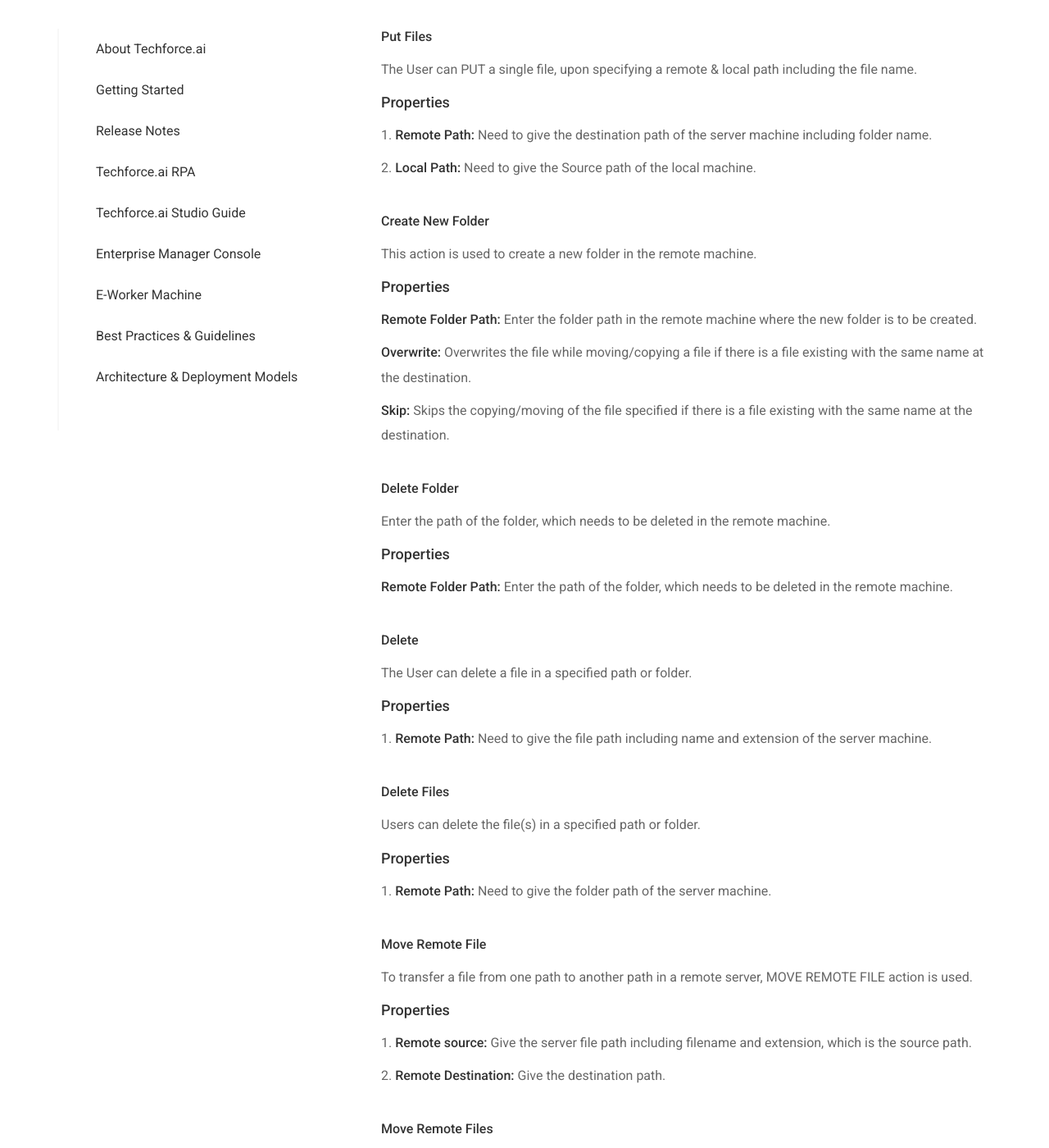
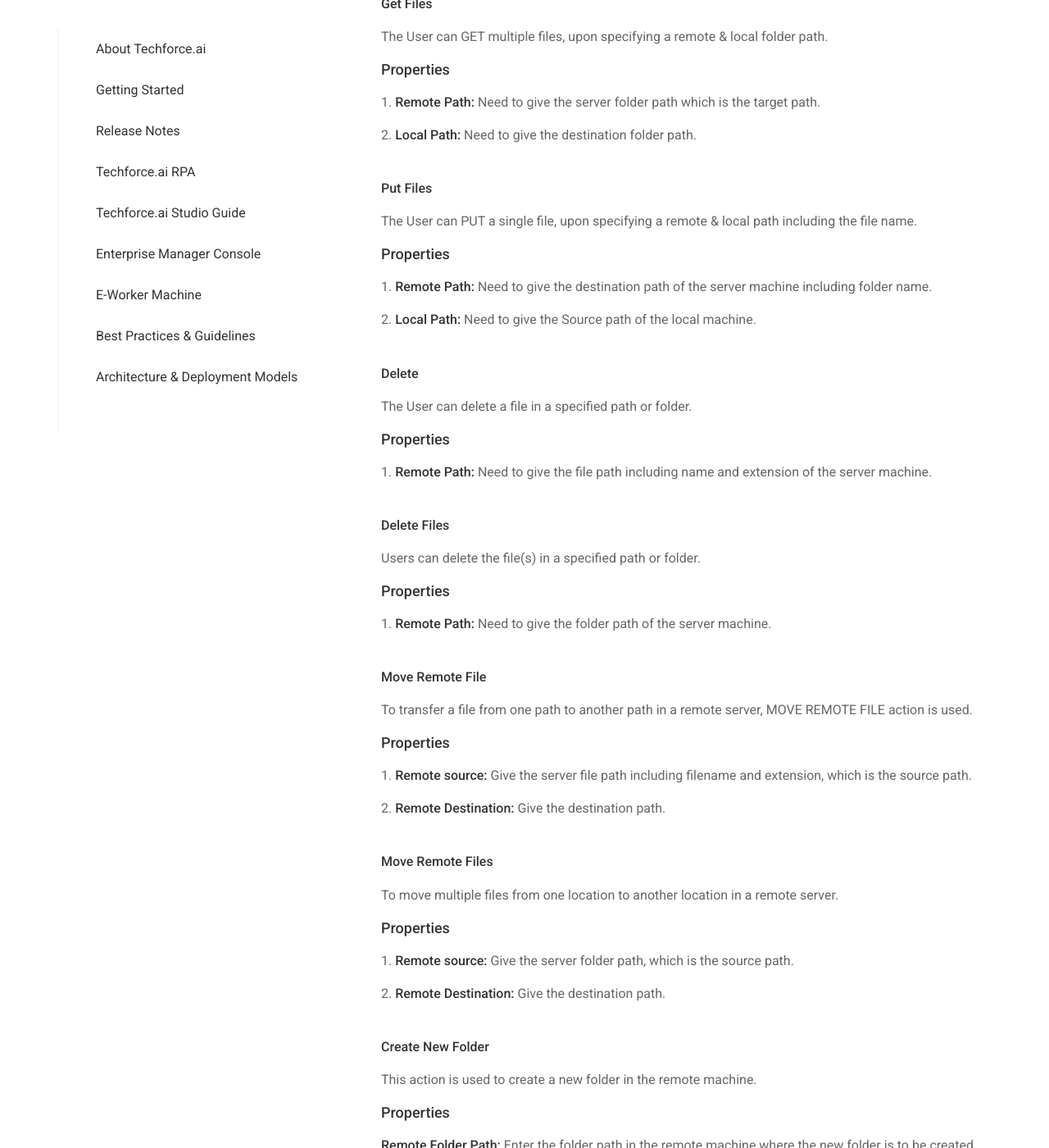
Before and after one commit to digitamizers/Documentation, a Jekyll site: the page built from index.md, in a window 1280 px wide and 1400 px high, scrolled down 66700 px. Shown: the whole window at 82% size. Built offline with Jekyll 4.4.1, drawn with Linux system fonts in a browser that asks for light colours; some of the changed text lies outside the part shown.

Commit message:
data changes in doc

```diff
--- a/_layouts/default.html
+++ b/_layouts/default.html
@@ -633,6 +633,7 @@
                                                         <li style="margin-left:20px;"><a class="child 2" href="#Clipboard"><span class="numbers"></span> <span style="margin-left:15px;">Clipboard</span></a></li>
                                                         <li style="margin-left:20px;"><a class="child 2" href="#GetSecret"><span class="numbers"></span> <span style="margin-left:15px;">Get Secret</span></a></li>
                                                         <li style="margin-left:20px;"><a class="child 2" href="#GetCredentials"><span class="numbers"></span> <span style="margin-left:15px;">Get Credentials</span></a></li>
+                                                        <li style="margin-left:20px;"><a class="child 2" href="#GetParameters"><span class="numbers"></span> <span style="margin-left:15px;">Get Parameters</span></a></li>
                                                         <li style="margin-left:20px;"><a class="child 2" href="#Read2"><span class="numbers"></span> <span style="margin-left:15px;">Read</span></a></li>
                                                         <li style="margin-left:20px;"><a class="child 2" href="#Wait"><span class="numbers"></span> <span style="margin-left:15px;">Wait</span></a></li>
                                                         <li style="margin-left:20px;"><a class="child 2" href="#HTTPAPI"><span class="numbers"></span> <span style="margin-left:25px;">HTTP API</span></a></li>
@@ -714,12 +715,12 @@
                                                       <li style="margin-left:20px;"><a class="child 2" href="#PutFile"><span class="numbers"></span> <span style="margin-left:35px;">Put File</span></a></li>
                                                       <li style="margin-left:20px;"><a class="child 2" href="#GetFiles"><span class="numbers"></span> <span style="margin-left:35px;">Get Files</span></a></li>
                                                       <li style="margin-left:20px;"><a class="child 2" href="#PutFiles"><span class="numbers"></span> <span style="margin-left:35px;">Put Files</span></a></li>
-                                                      <li style="margin-left:20px;"><a class="child 2" href="#CreateNewFolder"><span class="numbers"></span> <span style="margin-left:35px;">Create New Folder</span></a></li>
-                                                      <li style="margin-left:20px;"><a class="child 2" href="#DeleteFolder"><span class="numbers"></span> <span style="margin-left:35px;">Delete Folder</span></a></li>
                                                       <li style="margin-left:20px;"><a class="child 2" href="#Delete"><span class="numbers"></span> <span style="margin-left:35px;">Delete</span></a></li>
                                                       <li style="margin-left:20px;"><a class="child 2" href="#DeleteFiles"><span class="numbers"></span> <span style="margin-left:35px;">Delete Files</span></a></li>
                                                       <li style="margin-left:20px;"><a class="child 2" href="#MoveRemoteFile"><span class="numbers"></span> <span style="margin-left:35px;">Move Remote File</span></a></li>
                                                       <li style="margin-left:20px;"><a class="child 2" href="#MoveRemoteFiles"><span class="numbers"></span> <span style="margin-left:35px;">Move Remote Files</span></a></li>
+                                                      <li style="margin-left:20px;"><a class="child 2" href="#CreateNewFolder"><span class="numbers"></span> <span style="margin-left:35px;">Create New Folder</span></a></li>
+                                                      <li style="margin-left:20px;"><a class="child 2" href="#DeleteFolder"><span class="numbers"></span> <span style="margin-left:35px;">Delete Folder</span></a></li>
                                                       </ul>
                                                      </li>
 
@@ -1632,6 +1633,13 @@
                         </ol>
                         </div>
 
+                        <div id="GetParameters"  class="page-section">
+                          <h5 class="purple"> Get Parameters</h5>
+                          <P>Gets Parameters from the encoded string, decodes the data, and stores it into the specified variable.</p>
+                          <h5>Properties</h5>
+                          <p><span class="numbers">1.</span><strong> Variable to capture Decoded Variable:</strong> Pass the variable created to store the parameter’s data.</p>
+                        </div>
+
 
                         <div id="Read2"  class="page-section">
                           <h5 class="purple"> Read</h5>
@@ -2165,6 +2173,36 @@
 
               </div>
 
+              <div id="Delete"  class="page-section">
+                <h5 class="purple"> Delete</h5>
+                <p>The User can delete a file in a specified path or folder.</p>
+                <h6>Properties</h6>
+                <p><span class="numbers">1.</span><strong> Remote Path: </strong>Need to give the file path including name and extension of the server machine. </p>
+              </div>
+
+              <div id="DeleteFiles"  class="page-section">
+                <h5 class="purple"> Delete Files</h5>
+                <p>Users can delete the file(s) in a specified path or folder.</p>
+                <h6>Properties</h6>
+                <p><span class="numbers">1.</span><strong> Remote Path: </strong>Need to give the folder path of the server machine.</p>
+              </div>
+
+              <div id="MoveRemoteFile"  class="page-section">
+                <h5 class="purple"> Move Remote File </h5>
+                <p>To transfer a file from one path to another path in a remote server, MOVE REMOTE FILE action is used.</p>
+                <h6>Properties</h6>
+                <p><span class="numbers">1.</span><strong> Remote source: </strong>Give the server file path including filename and extension, which is the source path.</p>
+                <p><span class="numbers">2.</span><strong> Remote Destination: </strong>Give the destination path.</p>
+              </div>
+
+              <div id="MoveRemoteFiles"  class="page-section">
+                <h5 class="purple"> Move Remote Files </h5>
+                <p>To move multiple files from one location to another location in a remote server.</p>
+                <h6>Properties</h6>
+                <p><span class="numbers">1.</span><strong> Remote source: </strong>Give the server folder path, which is the source path.</p>
+                <p><span class="numbers">2.</span><strong> Remote Destination: </strong>Give the destination path.</p>
+              </div>
+
               <div id="CreateNewFolder"  class="page-section">
                 <h5 class="purple"> Create New Folder  </h5>
                 <p>This action is used to create a new folder in the remote machine.</p>
@@ -2179,36 +2217,6 @@
                 <p>Enter the path of the folder, which needs to be deleted in the remote machine.</p>
                 <h6>Properties</h6>
                 <p><span class="numbers"><strong> Remote Folder Path: </strong>Enter the path of the folder, which needs to be deleted in the remote machine.</p>
-              </div>
-
-              <div id="Delete"  class="page-section">
-                <h5 class="purple"> Delete</h5>
-                <p>The User can delete a file in a specified path or folder.</p>
-                <h6>Properties</h6>
-                <p><span class="numbers">1.</span><strong> Remote Path: </strong>Need to give the file path including name and extension of the server machine. </p>
-              </div>
-
-              <div id="DeleteFiles"  class="page-section">
-                <h5 class="purple"> Delete Files</h5>
-                <p>Users can delete the file(s) in a specified path or folder.</p>
-                <h6>Properties</h6>
-                <p><span class="numbers">1.</span><strong> Remote Path: </strong>Need to give the folder path of the server machine.</p>
-              </div>
-
-              <div id="MoveRemoteFile"  class="page-section">
-                <h5 class="purple"> Move Remote File </h5>
-                <p>To transfer a file from one path to another path in a remote server, MOVE REMOTE FILE action is used.</p>
-                <h6>Properties</h6>
-                <p><span class="numbers">1.</span><strong> Remote source: </strong>Give the server file path including filename and extension, which is the source path.</p>
-                <p><span class="numbers">2.</span><strong> Remote Destination: </strong>Give the destination path.</p>
-              </div>
-
-              <div id="MoveRemoteFiles"  class="page-section">
-                <h5 class="purple"> Move Remote Files </h5>
-                <p>To move multiple files from one location to another location in a remote server.</p>
-                <h6>Properties</h6>
-                <p><span class="numbers">1.</span><strong> Remote source: </strong>Give the server folder path, which is the source path.</p>
-                <p><span class="numbers">2.</span><strong> Remote Destination: </strong>Give the destination path.</p>
               </div>
 
               <div id="CSVActions"  class="page-section">
@@ -2418,7 +2426,7 @@
                             <p><span class="numbers"><strong>Outlook:</strong> Select to download the attachments from the Outlook account.</p>
                             <p><span class="numbers"><strong>IMAP/POP3: </strong>Select to download the attachments from other email providers.</p>
                             <p><span class="numbers"><strong>File Path:  </strong>The corresponding folder path to save the attachment.</p>
-                             <p><span class="numbers"><strong>Content to Write: </strong>It is a Variable, which is used to get an attachment from an email.</p>
+                             <p><span class="numbers"><strong>Mail object: </strong>It is a Variable, which is used to get an attachment from an email.</p>
                             <p><span class="numbers"><strong>Note: </strong>If there is no attachment in an email, it will ignore automatically.</p>
                           </div>
 
@@ -2480,6 +2488,8 @@
                                <img src="{{ '/assets/images/doc-img46.png' | relative_url }}"alt="image" class="topImg" style="width:400px; border: 1px solid green;margin-left:25%;margin-top:10px;margin-bottom:10px;">
                                <p style="text-align:center;"><strong>Figure: Login </strong></p>
                                <p>2. Enter the credentials and click on the login button. You can see Dashboard, Action flows, E-Worker Machines, Queues, Schedules, and Secret Vault on the left menu.</p>
+                               <img src="{{ '/assets/images/doc-img127.png' | relative_url }}"alt="image" style="border: 1px solid green;margin-left:0%;margin-top:10px;margin-bottom:10px;">
+                               <p style="text-align:center;"><strong>Figure: DashboardTab </strong></p>
                                <p>3. The Dashboard shows the complete information of your e-manager console account.</p>
                                <p>4. The action flows tab shows the list of action flows published to the e-manager console.</p>
                                <img src="{{ '/assets/images/doc-img119.png' | relative_url }}"alt="image" class="topImg" style="border: 1px solid green;margin-left:0%;margin-top:10px;margin-bottom:10px;">
@@ -2502,15 +2512,17 @@
                              <h4 class="skyBlue"> Dashboard</h4>
                              <p>1. 1.	The dashboard provides the complete information of the e-manager console account on a single page.</p>
                              <img src="{{ '/assets/images/doc-img127.png' | relative_url }}"alt="image" style="border: 1px solid green;margin-left:0%;margin-top:10px;margin-bottom:10px;">
-                             <p style="text-align:center;"><strong>Figure: Dashboard1 </strong></p>
+                             <p style="text-align:center;"><strong>Figure: DashboardTab </strong></p>
                              <p>2. Count of published action flows, count of added assets, count of flows waiting in the queues for execution, count of scheduled flows.</p>
+                             <img src="{{ '/assets/images/doc-img128.png' | relative_url }}"alt="image" class="topImg" style="width:400px; border: 1px solid green;margin-left:25%;margin-top:10px;margin-bottom:10px;">
+                             <p style="text-align:center;"><strong>Figure: Dashbord2 </strong></p>
                              <p>3. E-Worker Machine’s name and its runtime status.</p>
                              <p>4. Details of instances like total count of executed tasks and individual count of the completed tasks, stopped tasks, and faulted tasks.</p>
                              <p>5. Count of the hours saved and count of the automated instances.</p>
-                             <img src="{{ '/assets/images/doc-img128.png' | relative_url }}"alt="image" class="topImg" style="width:400px; border: 1px solid green;margin-left:25%;margin-top:10px;margin-bottom:10px;">
-                             <p style="text-align:center;"><strong>Figure: Dashbord2 </strong></p>
-                             <p>6. 6.	Details of the top 5 action flows like name of the flow, instances count of each flow, bot ID of each flow, information like date and time of the flow published at, hours saved by automating each flow, and email ID of the flow published account.</p>
                              <img src="{{ '/assets/images/doc-img129.png' | relative_url }}"alt="image" class="topImg" style="width:400px; border: 1px solid green;margin-left:25%;margin-top:10px;margin-bottom:10px;">
+                             <p style="text-align:center;"><strong>Figure: Dashbord3 </strong></p>
+                             <p>6. Details of the top 5 action flows like name of the flow, instances count of each flow, bot ID of each flow, information like date and time of the flow published at, hours saved by automating each flow, and email ID of the flow published account.</p>
+                             <img src="{{ '/assets/images/doc-img130.png' | relative_url }}"alt="image" class="topImg" style="width:400px; border: 1px solid green;margin-left:25%;margin-top:10px;margin-bottom:10px;">
                              <p style="text-align:center;"><strong>Figure: Dashbord3 </strong></p>
                           </div>
 
```
